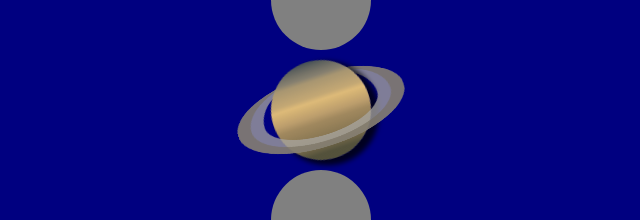
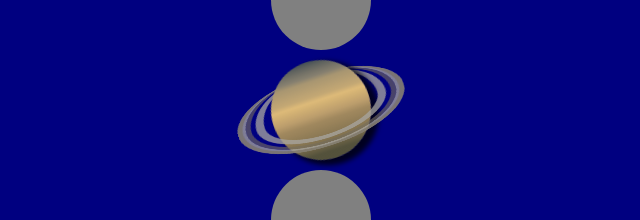
Before and after one commit to TeamPlanetQuack/planetCSSExperiments, a plain HTML site: page index.html in a window 1280 px wide. Shown: the part 508-728 px from the top of the page, without its empty margins (319-959 px from the left). Drawn offline with Linux system fonts and the light colour scheme.

Commit message:
adjusted saturns rings

```diff
--- a/index.css
+++ b/index.css
@@ -60,7 +60,7 @@ html {
     width: 100%;
     height: 100%;
     box-sizing: border-box;
-    border: 16px solid #a8a59fc2;
+    border: 16px double #a8a59fc2;
     border-top-width: 0;
     border-radius: 50%;
     animation: rings 0.8s infinite linear;
@@ -76,7 +76,7 @@ html {
     /* linear gradient style border below not working */
     /* border-image: linear-gradient(#756d5d9d 0%, #756d5d34 33%, #756d5d9d 66%); */
     /* border: 8px solid; */
-    border: 8px solid #756d5d9d;
+    border: 8px double #756d5d9d;
     border-top-width: 0;
     border-radius: 50%;
     animation: rings 0.8s infinite linear;
```
